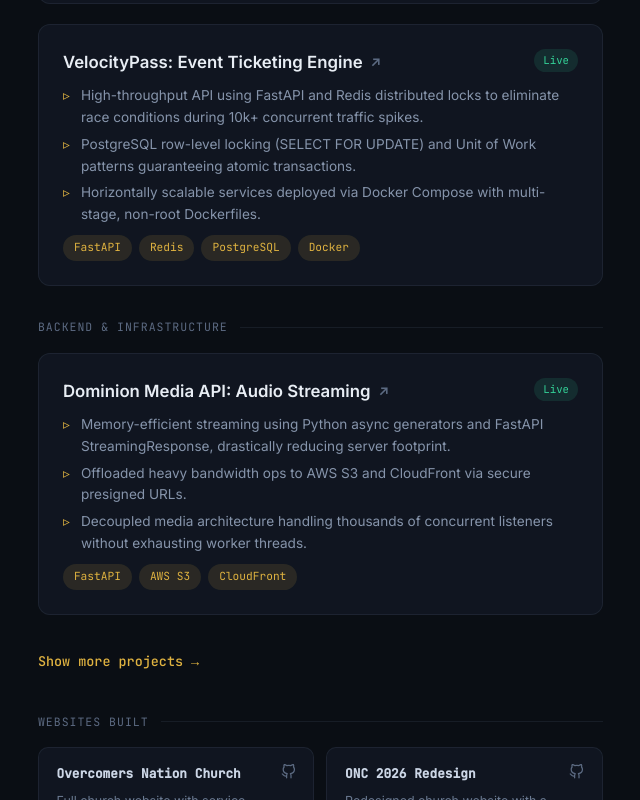
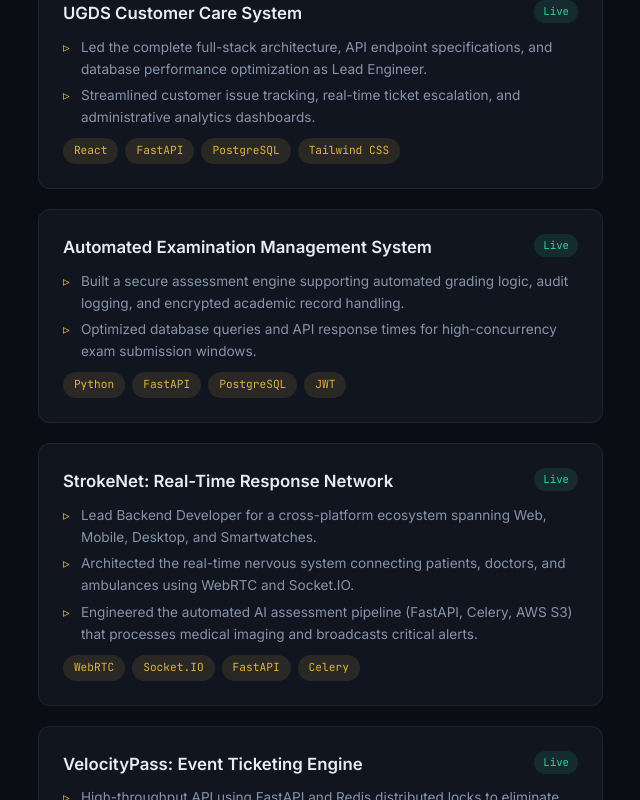
Before and after one commit to aa-Teye/Alex-portfolio, a React (Vite) app: page / in a window 1280 px wide. Shown: the part 2260-3060 px from the top of the page, without its empty margins (579-1219 px from the left). Built offline with nearby package versions, Linux system fonts and the light colour scheme.

Commit message:
Add new GitHub projects (Ghana HIVdr, UGDS System, Examination System, EcoPulse, Queen Tracker) and make all project cards non-clickable static cards to eliminate 404 links

```diff
--- a/src/components/sections/Projects.jsx
+++ b/src/components/sections/Projects.jsx
@@ -109,21 +109,6 @@ export default function Projects() {
               >
                 {site.title}
               </span>
-              {site.link && (
-                <a
-                  href={site.link}
-                  target="_blank"
-                  rel="noreferrer"
-                  style={{ color: '#5C6A82', lineHeight: 1, flexShrink: 0, marginLeft: '8px' }}
-                  onMouseEnter={(e) => (e.currentTarget.style.color = 'var(--accent)')}
-                  onMouseLeave={(e) => (e.currentTarget.style.color = '#5C6A82')}
-                  aria-label={`GitHub, ${site.title}`}
-                >
-                  <svg width="15" height="15" viewBox="0 0 24 24" fill="none" stroke="currentColor" strokeWidth="2" strokeLinecap="round" strokeLinejoin="round">
-                    <path d="M9 19c-5 1.5-5-2.5-7-3m14 6v-3.87a3.37 3.37 0 0 0-.94-2.61c3.14-.35 6.44-1.54 6.44-7A5.44 5.44 0 0 0 20 4.77 5.07 5.07 0 0 0 19.91 1S18.73.65 16 2.48a13.38 13.38 0 0 0-7 0C6.27.65 5.09 1 5.09 1A5.07 5.07 0 0 0 5 4.77a5.44 5.44 0 0 0-1.5 3.78c0 5.42 3.3 6.61 6.44 7A3.37 3.37 0 0 0 9 18.13V22" />
-                  </svg>
-                </a>
-              )}
             </div>
             <p style={{ fontSize: '0.78rem', color: '#6B7A92', lineHeight: 1.6, marginBottom: '0.65rem' }}>
               {site.description}
--- a/src/components/ui/ProjectCard.jsx
+++ b/src/components/ui/ProjectCard.jsx
@@ -8,17 +8,10 @@ const statusStyle = {
 };
 
 export default function ProjectCard({ proj, index }) {
-  const isLink = Boolean(proj.link);
-  const Tag = isLink ? motion.a : motion.article;
-  const linkProps = isLink
-    ? { href: proj.link, target: '_blank', rel: 'noopener noreferrer' }
-    : {};
-
   return (
     <FadeIn delay={index * 0.07}>
-      <Tag
-        {...linkProps}
-        whileHover={{ y: isLink ? -4 : 0, borderColor: isLink ? 'var(--accent-line)' : 'var(--border)' }}
+      <motion.article
+        whileHover={{ x: 4, backgroundColor: 'rgba(20,28,40,0.6)' }}
         style={{
           display: 'block',
           padding: '1.5rem',
@@ -29,8 +22,8 @@ export default function ProjectCard({ proj, index }) {
           position: 'relative',
           overflow: 'hidden',
           textDecoration: 'none',
-          cursor: isLink ? 'pointer' : 'default',
-          transition: 'border-color 0.25s',
+          cursor: 'default',
+          transition: 'background-color 0.25s',
         }}
       >
         <motion.div
@@ -42,21 +35,13 @@ export default function ProjectCard({ proj, index }) {
             transformOrigin: 'top',
             scaleY: 0,
           }}
-          whileHover={{ scaleY: isLink ? 1 : 0 }}
+          whileHover={{ scaleY: 1 }}
           transition={{ duration: 0.3 }}
         />
 
         <div style={{ display: 'flex', alignItems: 'flex-start', justifyContent: 'space-between', gap: '1rem' }}>
-          <div style={{ fontSize: '1.05rem', fontWeight: 600, color: '#E8EDF4', display: 'flex', alignItems: 'center', gap: '8px' }}>
+          <div style={{ fontSize: '1.05rem', fontWeight: 600, color: '#E8EDF4' }}>
             {proj.title}
-            {isLink && (
-              <motion.span
-                style={{ fontSize: '0.82rem', color: '#5C6A82' }}
-                whileHover={{ x: 2, y: -2, color: 'var(--accent)' }}
-              >
-                ↗
-              </motion.span>
-            )}
           </div>
           <span
             className="mono"
@@ -109,7 +94,7 @@ export default function ProjectCard({ proj, index }) {
             </span>
           ))}
         </div>
-      </Tag>
+      </motion.article>
     </FadeIn>
   );
 }
--- a/src/data/projects.js
+++ b/src/data/projects.js
@@ -1,4 +1,37 @@
 export const flagship = [
+  {
+    title: 'Ghana HIVdr Platform',
+    status: 'Live',
+    statusType: 'live',
+    link: null,
+    bullets: [
+      'Lead the full-stack architecture and data synchronization pipelines for secure, real-time health-tech reporting and record tracking.',
+      'Engineered role-based access control (RBAC) and automated sync mechanisms for encrypted medical records.',
+    ],
+    stack: ['Next.js', 'FastAPI', 'PostgreSQL', 'Docker'],
+  },
+  {
+    title: 'UGDS Customer Care System',
+    status: 'Live',
+    statusType: 'live',
+    link: null,
+    bullets: [
+      'Led the complete full-stack architecture, API endpoint specifications, and database performance optimization as Lead Engineer.',
+      'Streamlined customer issue tracking, real-time ticket escalation, and administrative analytics dashboards.',
+    ],
+    stack: ['React', 'FastAPI', 'PostgreSQL', 'Tailwind CSS'],
+  },
+  {
+    title: 'Automated Examination Management System',
+    status: 'Live',
+    statusType: 'live',
+    link: null,
+    bullets: [
+      'Built a secure assessment engine supporting automated grading logic, audit logging, and encrypted academic record handling.',
+      'Optimized database queries and API response times for high-concurrency exam submission windows.',
+    ],
+    stack: ['Python', 'FastAPI', 'PostgreSQL', 'JWT'],
+  },
   {
     title: 'StrokeNet: Real-Time Response Network',
     status: 'Live',
@@ -15,7 +48,7 @@ export const flagship = [
     title: 'VelocityPass: Event Ticketing Engine',
     status: 'Live',
     statusType: 'live',
-    link: 'https://github.com/aa-Teye/VelocityPass',
+    link: null,
     bullets: [
       'High-throughput API using FastAPI and Redis distributed locks to eliminate race conditions during 10k+ concurrent traffic spikes.',
       'PostgreSQL row-level locking (SELECT FOR UPDATE) and Unit of Work patterns guaranteeing atomic transactions.',
@@ -29,43 +62,43 @@ export const websites = [
   {
     title: 'Overcomers Nation Church',
     description: 'Full church website with service schedules, media gallery, and ministry pages.',
-    link: 'https://github.com/aa-Teye/OVERCOMERSNATIONCHURCH.ORG',
+    link: null,
     stack: ['HTML', 'CSS', 'JavaScript'],
   },
   {
     title: 'ONC 2026 Redesign',
     description: 'Redesigned church website with a modern layout and improved content structure.',
-    link: 'https://github.com/aa-Teye/ONC_Website_2026',
+    link: null,
     stack: ['JavaScript', 'CSS'],
   },
   {
     title: 'ONC SPS',
     description: 'Shepherd reporting system for Overcomers Nation Church, tracking and logging all shepherd activities across the church.',
-    link: 'https://github.com/aa-Teye/ONC-SPS',
+    link: null,
     stack: ['HTML', 'CSS', 'JavaScript'],
   },
   {
     title: 'Roar Ladies Roar',
     description: "Event and ministry website for the women's arm of Overcomers Nation Church.",
-    link: 'https://github.com/aa-Teye/roar-ladies-roar-',
+    link: null,
     stack: ['JavaScript', 'CSS'],
   },
   {
     title: 'Korbly Investment Partners',
     description: 'Professional website for Korbly Investment Partners, showcasing investment services, portfolio, and firm contact.',
-    link: 'https://github.com/aa-Teye/korbly',
+    link: null,
     stack: ['JavaScript', 'CSS'],
   },
   {
     title: 'PropCollect',
     description: 'Property rate collection platform for local authorities, digitising the process of tracking and managing property rates in Ghana.',
-    link: 'https://github.com/aa-Teye/Prop_collect',
+    link: null,
     stack: ['HTML', 'CSS', 'JavaScript'],
   },
   {
     title: 'Samuel & Rebecca',
     description: 'Digital wedding brochure: a personalised event site for a wedding celebration.',
-    link: 'https://github.com/aa-Teye/samuel1_rebecca1_brochure',
+    link: null,
     stack: ['JavaScript', 'CSS'],
   },
 ];
@@ -75,7 +108,7 @@ export const backend = [
     title: 'Dominion Media API: Audio Streaming',
     status: 'Live',
     statusType: 'live',
-    link: 'https://github.com/aa-Teye/Dominion-Media',
+    link: null,
     bullets: [
       'Memory-efficient streaming using Python async generators and FastAPI StreamingResponse, drastically reducing server footprint.',
       'Offloaded heavy bandwidth ops to AWS S3 and CloudFront via secure presigned URLs.',
@@ -87,7 +120,7 @@ export const backend = [
     title: 'QuantData Pipeline: Financial Data API',
     status: 'Live',
     statusType: 'live',
-    link: 'https://github.com/aa-Teye/QuantData-Pipeline',
+    link: null,
     bullets: [
       'Async bulk-insert pipeline to TimescaleDB processing thousands of market ticks per second.',
       'Rust-backed Pydantic v2 validation ensuring zero corrupted data points enter the pipeline.',
@@ -99,7 +132,7 @@ export const backend = [
     title: 'Symptom Checker Microservice',
     status: 'Live',
     statusType: 'live',
-    link: 'https://github.com/aa-Teye/Symptom-Checker',
+    link: null,
     bullets: [
       'Decoupled heavy AI inference from the main API using Celery and RabbitMQ, preventing pool exhaustion and gateway timeouts.',
       'Robust worker queue with automatic retries and Redis state management, allowing independent horizontal scaling.',
@@ -111,13 +144,34 @@ export const backend = [
     title: 'Fraud Detection: Real-Time Pipeline',
     status: 'Live',
     statusType: 'live',
-    link: 'https://github.com/aa-Teye/Fraud-Detection',
+    link: null,
     bullets: [
       'Low-latency fraud detection using Kafka streams to process transaction events in under 50ms.',
       'In-memory Redis caching layer for rapid feature retrieval, minimizing database round-trips.',
       'Async FastAPI microservice exposing model predictions without blocking event processing.',
     ],
     stack: ['FastAPI', 'Kafka', 'Redis', 'ML'],
+  },
+  {
+    title: 'EcoPulse Web Platform',
+    status: 'Live',
+    statusType: 'live',
+    link: null,
+    bullets: [
+      'Ecological analytics and sustainability tracking platform displaying real-time environmental metrics and reports.',
+      'Built responsive frontend interfaces and data visualization dashboards.',
+    ],
+    stack: ['JavaScript', 'React', 'Tailwind CSS', 'Vercel'],
+  },
+  {
+    title: 'Queen Tracker System',
+    status: 'Live',
+    statusType: 'live',
+    link: null,
+    bullets: [
+      'Resource and logistics tracking system built with serverless PostgreSQL for instant state management and asset reporting.',
+    ],
+    stack: ['JavaScript', 'React', 'Neon PostgreSQL', 'Vercel'],
   },
   {
     title: 'ONC Media Automation Hub',
```
